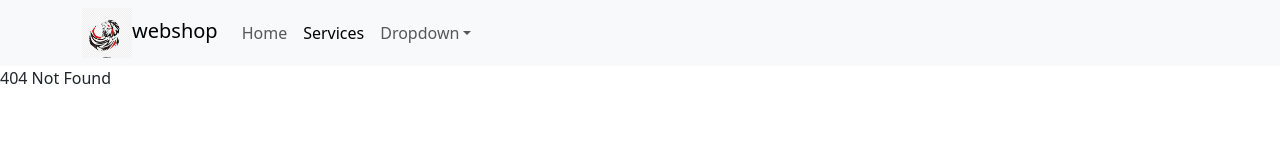
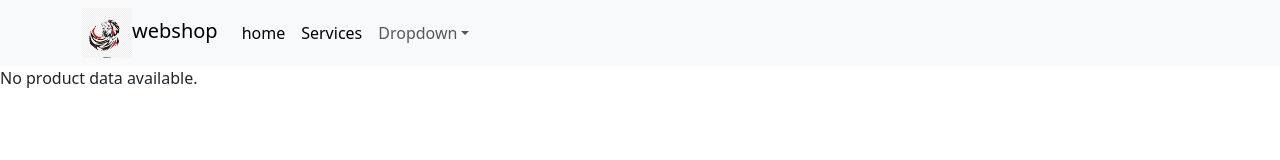
Before and after one commit to fra-uas-cloud-webshop/webshop-frontend, a React (Create React App) app: page /services/details/1 in a window 1280 px wide. Before the commit this address had no page. Shown: the top 160 px of the page. Built offline with nearby package versions, Linux system fonts and the light colour scheme.

Commit message:
service page added

```diff
--- a/src/App.js
+++ b/src/App.js
@@ -4,6 +4,7 @@ import Navigator from './components/navigator/Navigator';
 import Home from './components/home/Home';
 import Services from './components/services/Services';
 import Footer from './components/common/Footer';
+import ServiceDetails from './components/services/ServiceDetails';
 
 function App() {
   return (
@@ -14,6 +15,7 @@ function App() {
           <Route path="/" element={<Home />} />
           <Route path="/home" element={<Home />} />
           <Route path="/services" element={<Services />} />
+          <Route path="services/details/:id" element={<ServiceDetails />} />
           <Route path="*" element={<div>404 Not Found</div>} />
         </Routes>
       </div>
--- a/src/components/navigator/Navigator.js
+++ b/src/components/navigator/Navigator.js
@@ -14,7 +14,7 @@ function Navigator() {
         <Navbar.Toggle aria-controls="basic-navbar-nav" />
         <Navbar.Collapse id="basic-navbar-nav">
           <Nav className="me-auto">
-            <Nav.Link >Home</Nav.Link>
+            <Nav.Link ><Link className='text-decoration-none text-black' to={'/'}>home</Link></Nav.Link>
             <Nav.Link><Link className='text-decoration-none text-black' to={'/services'}>Services</Link></Nav.Link>
             <NavDropdown title="Dropdown" id="basic-nav-dropdown">
               <NavDropdown.Item href="#action/3.1">Action</NavDropdown.Item>
--- a/src/components/services/Service.js
+++ b/src/components/services/Service.js
@@ -9,7 +9,7 @@ const Service = ({product}) => {
     <div class="card-body">
       <h5 class="card-title">{product.productName}</h5>
       <p class="card-text">{product.description}</p>
-      <Link to={`details/${product._id}`} ><button product={product} className="btn btn-sm btn-primary">details</button></Link>
+      <Link to={`details/${product._id}`} state={{ product }}><button product={product} className="btn btn-sm btn-primary">details</button></Link>
     </div>
   </div>
     </div>
--- /dev/null
+++ b/src/components/services/ServiceDetails.js
@@ -0,0 +1,21 @@
+import React from 'react';
+import { useLocation } from "react-router-dom";
+
+const ServiceDetails = () => {
+    const location = useLocation();
+  const product = location.state?.product; // Retrieve product from state
+
+  if (!product) {
+    return <p>No product data available.</p>;
+  }
+  console.log(product);
+
+    return (
+        <div>
+            seevice details
+            {product.productName}
+        </div>
+    );
+};
+
+export default ServiceDetails;
```
